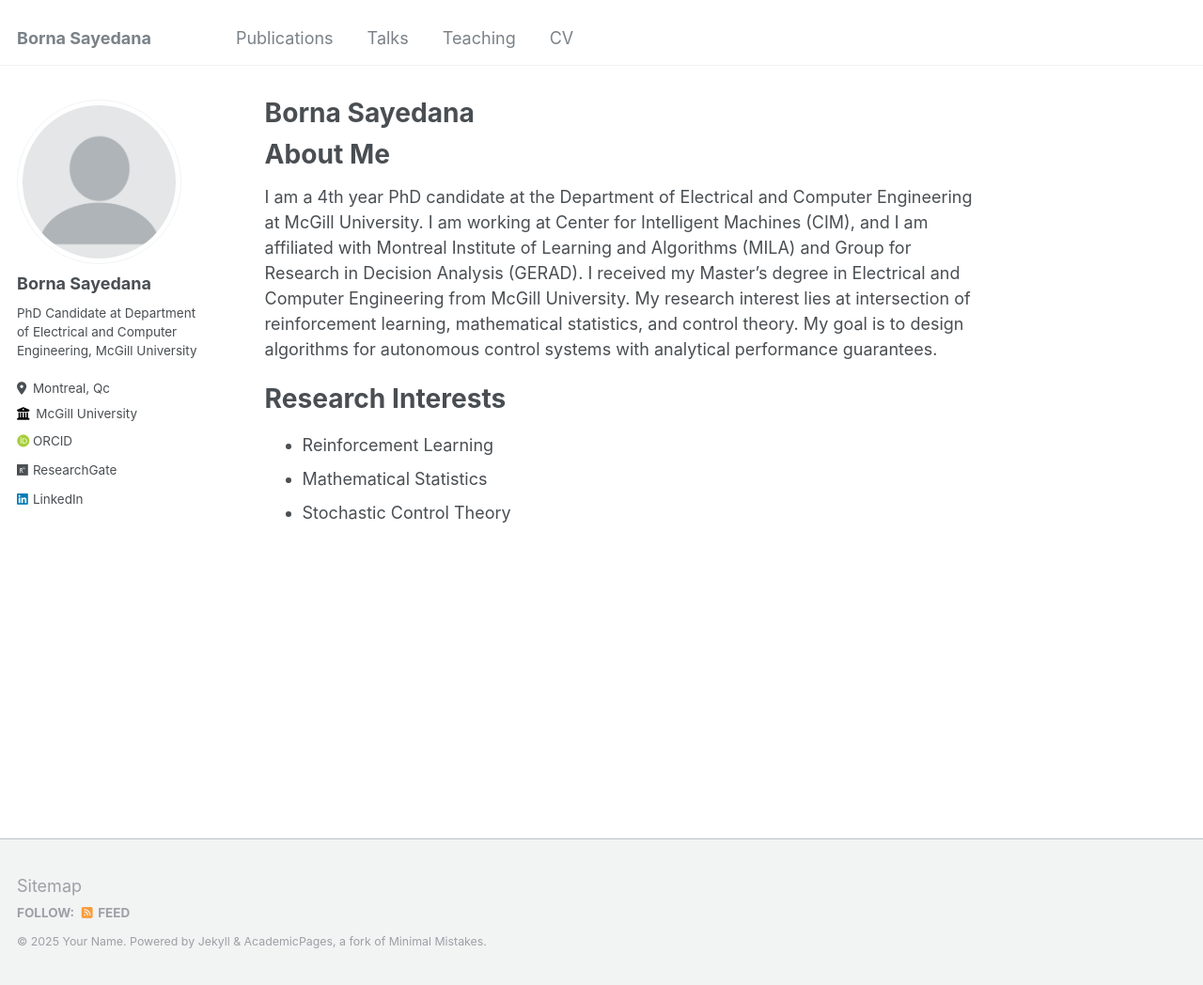
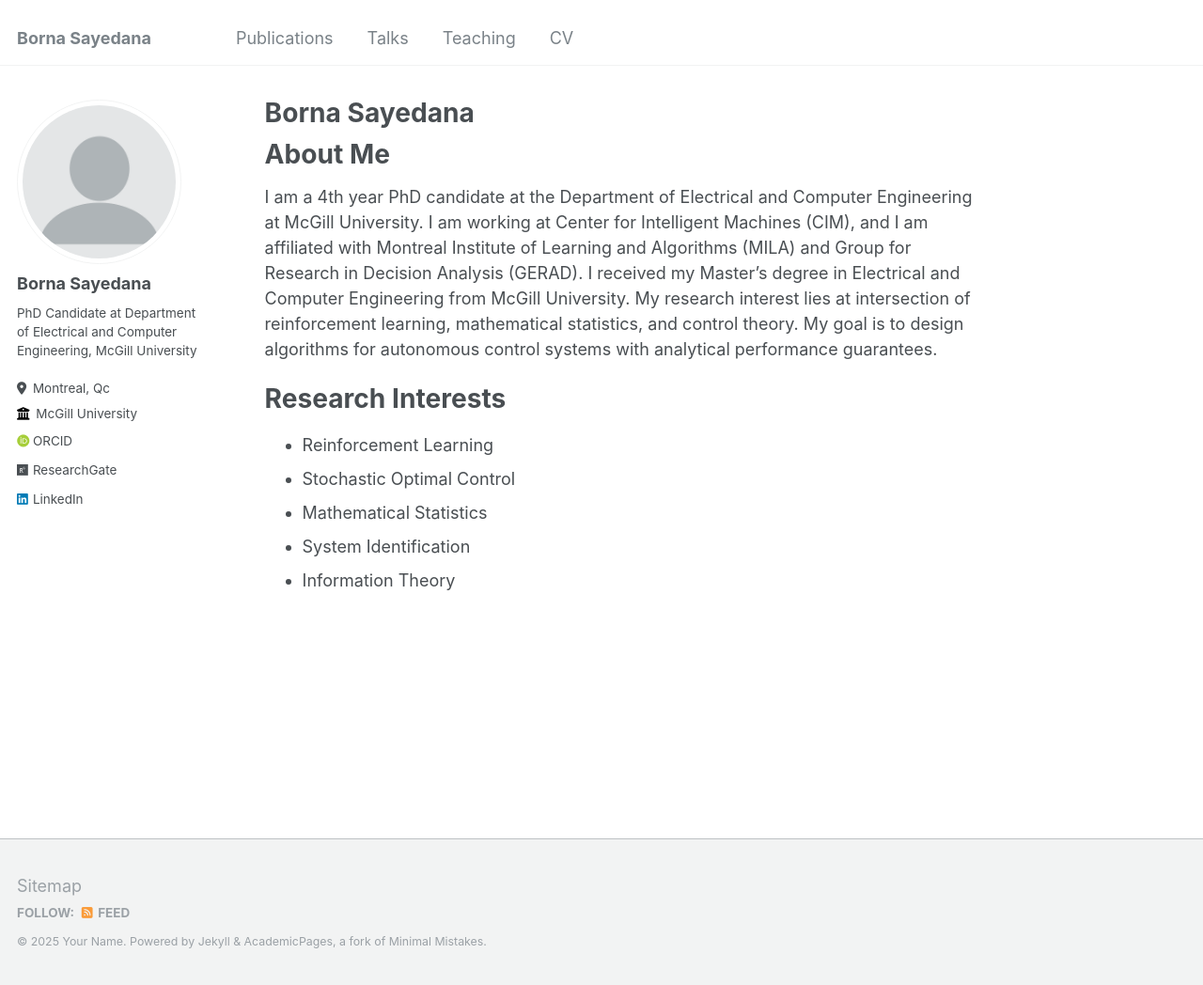
Before and after one commit to bornasayedana/bornasayedana.github.io, a Jekyll site: the page built from _pages/about.md, in a window 1280 px wide and 1048 px high. Shown: the whole window at 94% size. Built offline with Jekyll 4.4.1, drawn with Linux system fonts in a browser that asks for light colours; some web fonts are replaced.

Commit message:
Update about.md

```diff
--- a/_pages/about.md
+++ b/_pages/about.md
@@ -13,5 +13,7 @@ I am a 4th year PhD candidate at the Department of Electrical and Computer Engin
 Research Interests
 ======
 * Reinforcement Learning
+* Stochastic Optimal Control
 * Mathematical Statistics
-* Stochastic Control Theory
+* System Identification
+* Information Theory
```
